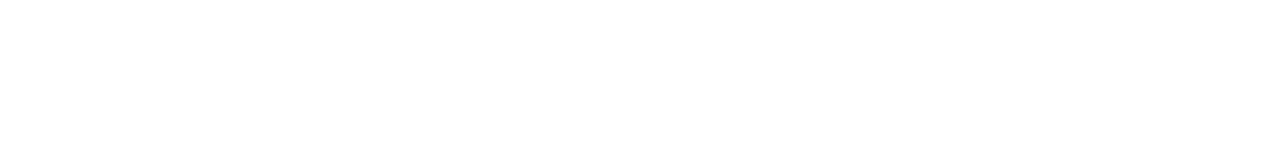
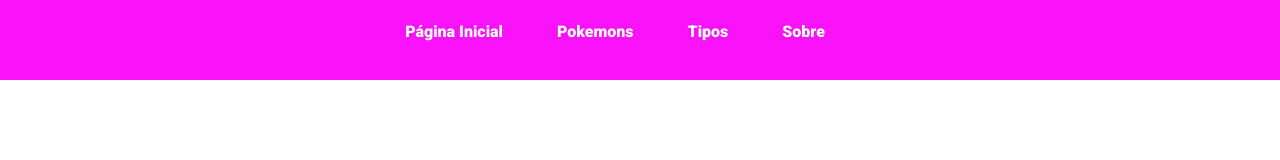
Before and after one commit to ghilard/aula-03-10-revisao, a plain HTML site: page index.html in a window 1280 px wide. Drawn offline with Linux system fonts and the light colour scheme.

Commit message:
Header pronto

```diff
--- a/index.html
+++ b/index.html
@@ -3,9 +3,75 @@
     <head>
         <meta charset="utf-8">
         <title>Revisão</title>
-        <style></style>
+        <style>
+            @import url('https://fonts.googleapis.com/css2?family=Roboto:ital,wght@0,100;0,300;0,400;0,500;0,700;0,900;1,100;1,300;1,400;1,500;1,700;1,900&display=swap');
+
+            *{
+                margin: 0;
+                padding: 0;
+                box-sizing: border-box;
+                line-height: 1.5;
+                font-family: "Roboto", sans-serif;
+            }
+
+            header{
+                height: 80px;
+                width: 100%;
+                background-color: #fa12fa;
+                display: flex;
+                align-items: center;
+                justify-content: center;
+            }
+
+            .menu{
+                list-style: none;
+                text-align: center;
+                height: 90px;
+            }
+
+            .menu li{
+                display: inline-block;
+                margin-right: 50px;
+                margin-top: 25px;
+            }
+
+            .menu li a{
+                color: #fff;
+                text-decoration: none;
+                font-weight: 900;
+                transition: background-color 0.3s;
+            }
+
+            /*Aplica quando o mouse peça pelo item*/
+            .menu li a:hover{
+                background-color: #fff;
+                color: #fa12fa;
+            }
+
+        </style>
     </head>
     <body>
+        <header>
+            <nav>
+                <ul class="menu">
+                    <li>
+                        <a href="index.html">Página Inicial</a>
+                    </li>
+                    <li>
+                        <a href="pokemons/index.html">Pokemons</a>
+                    </li>
+                    <li>
+                        <a href="tipos/index.html">Tipos</a>
+                    </li>
+                    <li>
+                        <a href="sobre.html">Sobre</a>
+                    </li>
+                </ul>
+            </nav>
+        </header>
 
+        <div class="container">
+
+        </div>
     </body>
 </html>
```
